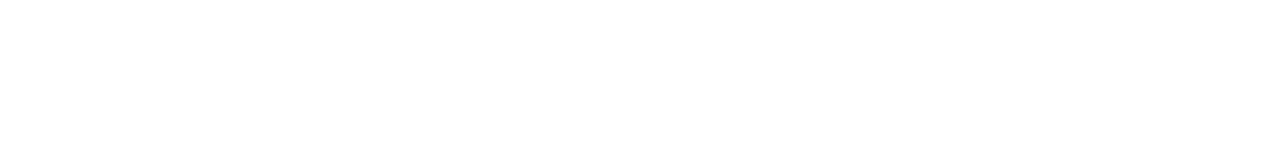
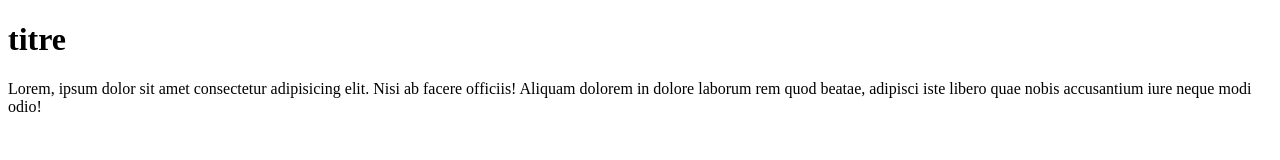
Before and after one commit to Maimouna60/TestGit, a plain HTML site: page index.html in a window 1280 px wide. Drawn offline with Linux system fonts and the light colour scheme.

Commit message:
2nd comit

```diff
--- a/index.html
+++ b/index.html
@@ -6,6 +6,7 @@
     <title>Document</title>
 </head>
 <body>
-
+    <h1>titre</h1>
+    <p>Lorem, ipsum dolor sit amet consectetur adipisicing elit. Nisi ab facere officiis! Aliquam dolorem in dolore laborum rem quod beatae, adipisci iste libero quae nobis accusantium iure neque modi odio!</p>
 </body>
 </html>
```
